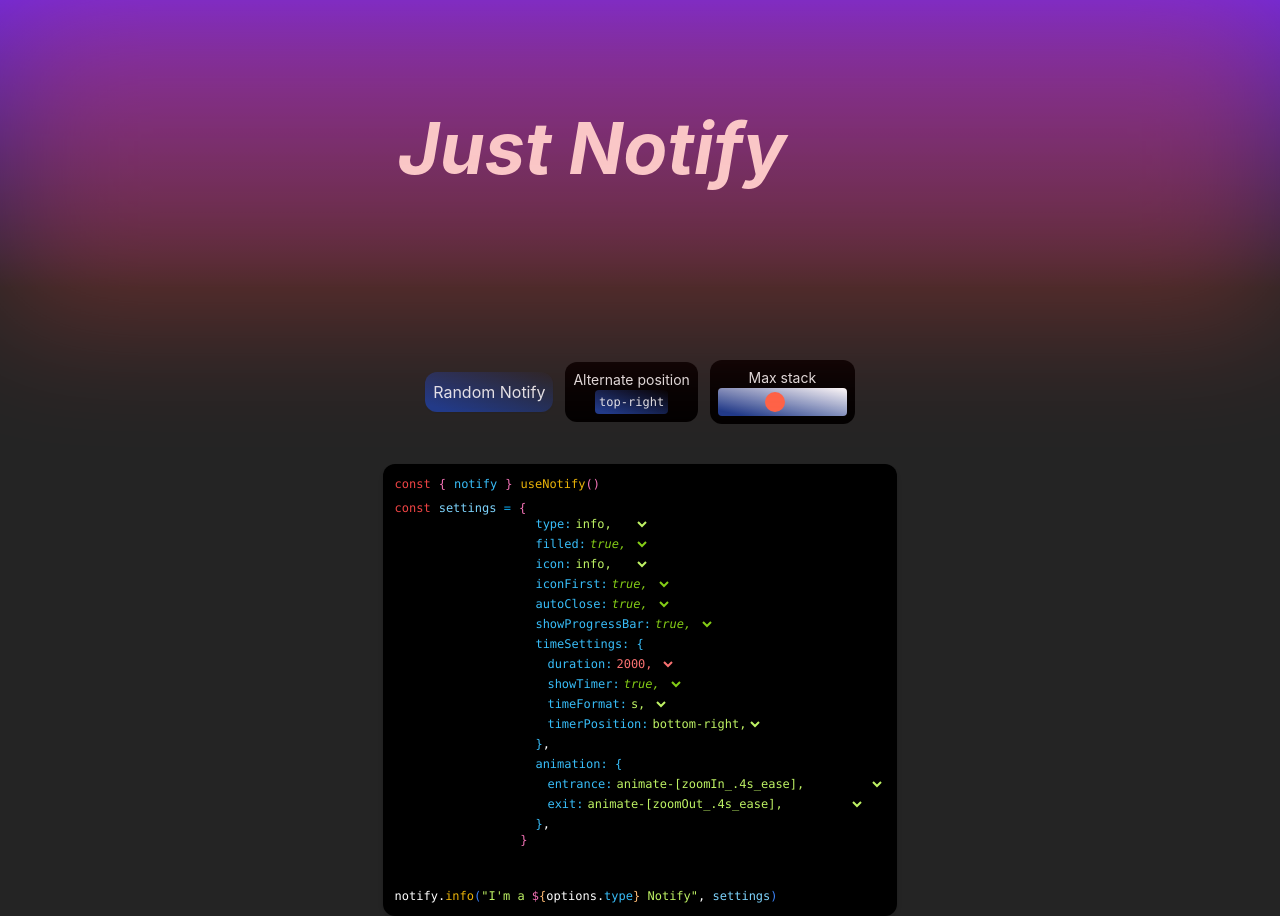
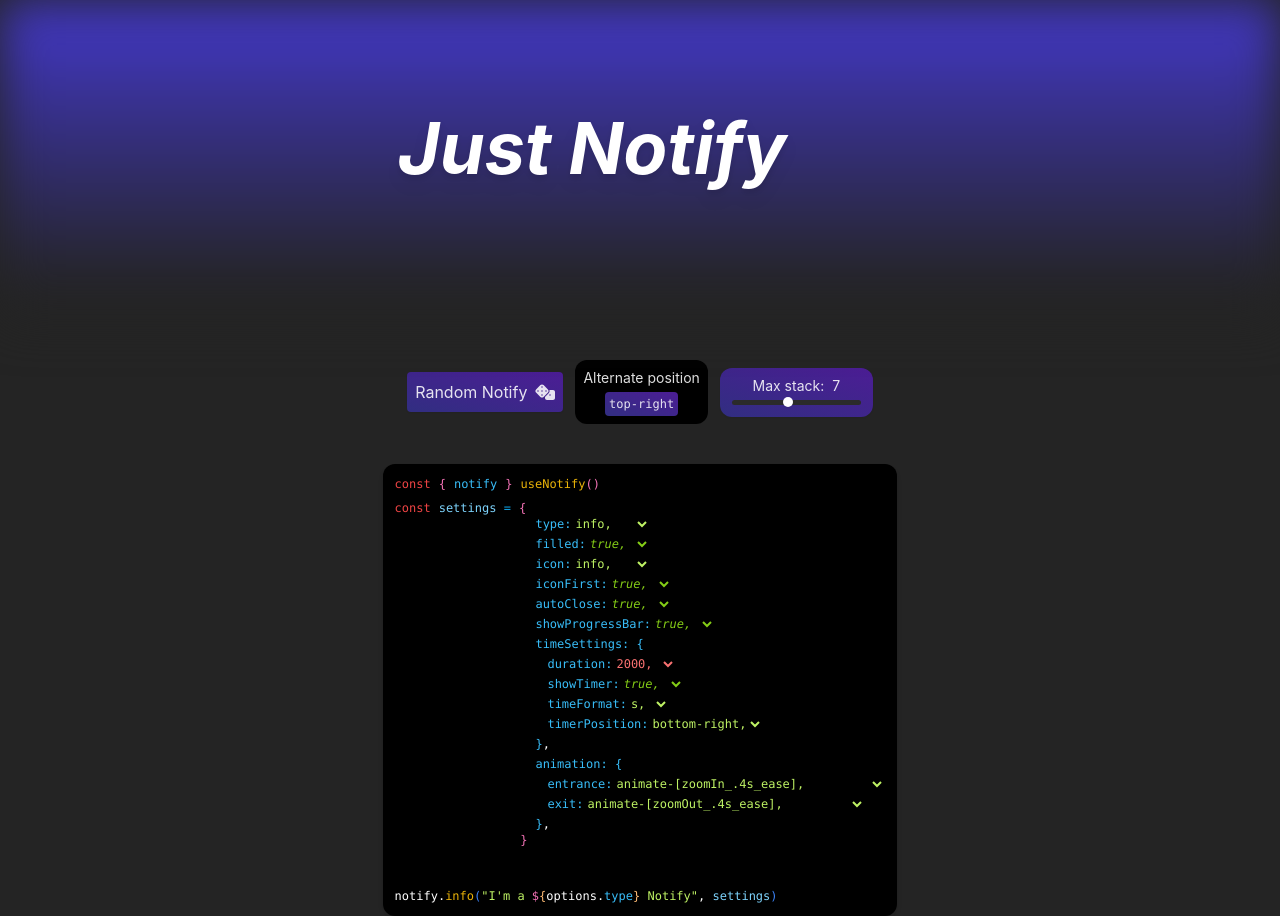
Before and after one commit to IsaaChaquito/Notify, a React (Vite) app: page / in a window 1280 px wide. Built offline with nearby package versions, Linux system fonts and the light colour scheme.

Commit message:
changing colors of control-panel and headear background

```diff
--- /dev/null
+++ b/src/assets/icons/dices.jsx
@@ -0,0 +1,7 @@
+
+
+export const DicesIcon = ( props ) => {
+  return (
+    <svg xmlns="http://www.w3.org/2000/svg" {...props} width="1.25em" height="1em" viewBox="0 0 640 512"><path fill="currentColor" d="M274.9 34.3c-28.1-28.1-73.7-28.1-101.8 0L34.3 173.1c-28.1 28.1-28.1 73.7 0 101.8l138.8 138.8c28.1 28.1 73.7 28.1 101.8 0l138.8-138.8c28.1-28.1 28.1-73.7 0-101.8zM200 224a24 24 0 1 1 48 0a24 24 0 1 1-48 0M96 200a24 24 0 1 1 0 48a24 24 0 1 1 0-48m128 176a24 24 0 1 1 0-48a24 24 0 1 1 0 48m128-176a24 24 0 1 1 0 48a24 24 0 1 1 0-48m-128-80a24 24 0 1 1 0-48a24 24 0 1 1 0 48m96 328c0 35.3 28.7 64 64 64h192c35.3 0 64-28.7 64-64V256c0-35.3-28.7-64-64-64H461.7c11.6 36 3.1 77-25.4 105.5L320 413.8zm160-120a24 24 0 1 1 0 48a24 24 0 1 1 0-48"/></svg>
+  )
+}
--- a/src/components/Header.jsx
+++ b/src/components/Header.jsx
@@ -4,8 +4,9 @@ import { CheckIcon } from './notify/icons'
 const Header = () => {
   return (
     <div className="relative">
-      <div className='flex flex-col justify-center items-center h-80 w-full bg-gradient-to-t from-[#242424] from-10%  to-violet-700  duration-300 z-50'>
-      <h1 className="flex  h-auto text-7xl animate-[zoomIn_.4s_ease] font-bold text-center italic py-10 px-2 text-white ">
+
+      <div className='flex flex-col justify-center items-center h-80 w-full   duration-300 z-50'>
+      <h1 className="flex select-none h-auto text-7xl animate-[zoomIn_.4s_ease] font-bold text-center italic py-10 px-2 text-white z-50 drop-shadow-lg">
         Just Notify
         <CheckIcon className="text-8xl"/>
       </h1>
@@ -19,7 +20,7 @@ const Header = () => {
 
 
     </div>
-    <div className="w-full h-80 blur-3xl rounded bg-red-500  absolute top-0  opacity-30"></div>
+    <div className="w-full h-80 blur-xl bg-gradient-to-t from-[#242424] from-10%  to-indigo-700  absolute top-0  opacity-500"></div>
     </div>
   )
 }
--- a/src/components/control-panel/ButtonsControl.jsx
+++ b/src/components/control-panel/ButtonsControl.jsx
@@ -3,6 +3,7 @@ import { useEffect, useState } from 'react'
 import useNotify from '../notify/useNotify'
 import { useProvider } from '../../context/useProvider'
 import NotifyInteractiveConfig from './NotifyInteractiveConfig'
+import { DicesIcon } from '../../assets/icons/dices'
 
 export const positions = {
   'top-right': 'top-right',
@@ -82,23 +83,28 @@ export default function ButtonsControl() {
     <div className='flex flex-col items-center w-full h-full'>
 
       <section className='flex justify-center items-center m-10 gap-3 *:duration-300  select-none'>
-        <button onClick={ handleAddNotify } className="p-2 bg-gradient-to-tr from-blue-900 from-10% shadow-sm group-hover:shadow-blue-900 rounded-xl hover:bg-violet-700 active:scale-95">
-          Random Notify
+        <button onClick={ handleAddNotify } className="flex items-center gap-x-2 p-2 bg-gradient-to-tr from-indigo-900 from-0% bg-violet-900 hover:bg-violet-700 shadow-sm rounded active:scale-95 duration-300">
+          <span>Random Notify</span>
+          <DicesIcon />
         </button>
 
-        <button onClick={ handlePositionList } className='p-2 rounded-xl group bg-black hover:bg-black/80 text-sm flex flex-col justify-center items-center '>
+        <button onClick={ handlePositionList } className='p-2 rounded-xl group bg-black hover:bg-black/80 text-sm flex flex-col justify-center items-center gap-1 '>
           <span>Alternate position</span>
-          <code className='text-xs p-1 rounded bg-gradient-to-tr from-blue-900 from-10% hover:bg-violet-700 shadow-sm group-hover:shadow-blue-900 group-active:scale-75 duration-300' >
+          <code className='text-xs p-1 rounded bg-gradient-to-tr from-indigo-900 from-0% bg-violet-900 hover:bg-violet-700 shadow-sm group-active:scale-75 duration-300' >
             { notifyState?.screenPosition }
           </code>
         </button>
 
 
-        <div className='p-2 rounded-xl group bg-black hover:bg-black/80 text-sm flex flex-col justify-center items-center '>
-          <span>Max stack</span>
+        <div className='p-2 rounded-xl group  text-sm flex flex-col justify-center items-center bg-gradient-to-tr from-indigo-900 from-0% bg-violet-900 hover:bg-violet-700 shadow-sm'>
+
+          <div className="flex justify-center items-center gap-x-2 ">
+            <span>Max stack:</span>
+            <span>{ notifyState?.maxLength }</span>
+          </div>
 
           <input
-            className="w- py-1  text-xs appearance-none bg-gradient-to-tr from-blue-900 from-10% shadow-sm group-hover:shadow-blue-900 rounded hover:bg-violet-700"
+            className="text-xs appearance-none group-hover rounded m-1"
             type="range"
             min={1}
             max={15}
--- a/src/index.css
+++ b/src/index.css
@@ -27,22 +27,34 @@ root {
   min-height: 100vh;
 }
 
+input[type="range"] {
+  background-color: rgb(43, 43, 43);
+  height: 5px;
+  position: relative;
+  border-radius: 9999px;
+}
+
 /* Estilo para navegadores basados en WebKit */
 input[type="range"]::-webkit-slider-thumb {
   -webkit-appearance: none;
   appearance: none;
-  width: 20px; /* Ancho del thumb */
-  height: 20px; /* Altura del thumb */
-  background-color: #ff6347; /* Cambia el color al que desees */
-  border-radius: 50%; /* Hace que el thumb sea circular */
+  width: 10px;
+  height: 10px;
+  background:rgb(255, 255, 255);
+  box-shadow: 0 1px 2px rgba(0, 0, 0, 0.05);
+  border-radius: 50%;
+  transition: background-color 0.3s, box-shadow 0.3s;
   cursor: pointer;
 }
 
 /* Estilo para Firefox */
 input[type="range"]::-moz-range-thumb {
-  width: 20px;
-  height: 20px;
-  background-color: #ff6347;
+  width: 10px;
+  height: 10px;
+  background:rgb(255, 255, 255);
+  box-shadow: 0 1px 2px rgba(0, 0, 0, 0.05);
   border-radius: 50%;
+  transition: background-color 0.3s, box-shadow 0.3s;
   cursor: pointer;
+  position: relative;
 }
```
